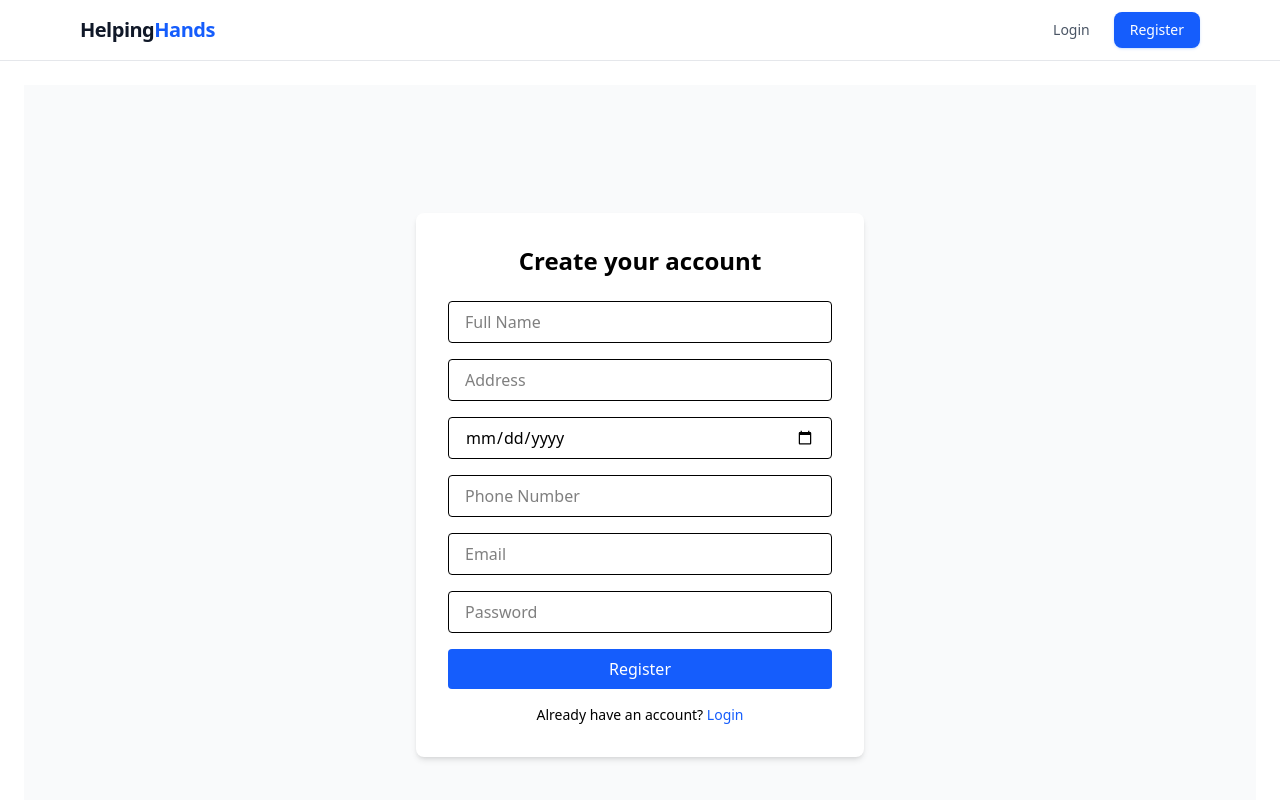
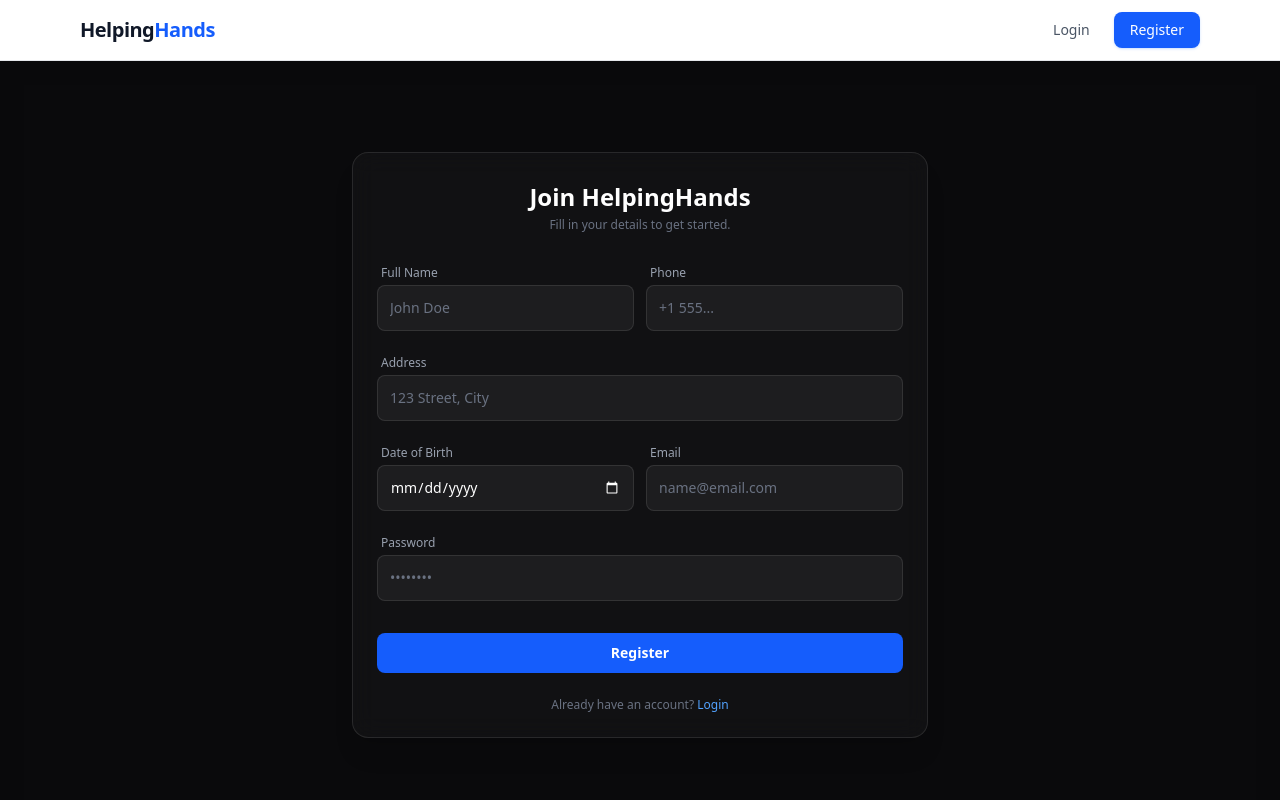
Before and after one commit to Nitesh47kumars/HelpingHands, a React (Vite) app: page /register in a window 1280 px wide. Built offline with nearby package versions, Linux system fonts and the light colour scheme; no server answers.

Commit message:
Enhance UI

```diff
--- a/src/layouts/AppLayout.jsx
+++ b/src/layouts/AppLayout.jsx
@@ -13,12 +13,12 @@ const AppLayout = () => {
   }
 
   return (
-    <div className="flex flex-col h-screen overflow-hidden bg-white dark:bg-zinc-950">
+    <div className="flex flex-col h-screen overflow-hidden bg-zinc-950">
       <Navbar />
 
       <div className="flex flex-1 overflow-hidden">
         {isLoggedIn && (
-          <div className="hidden md:block w-64 shrink-0 border-r border-gray-200 dark:border-zinc-800">
+          <div className="hidden md:block w-64 shrink-0 border-r border-zinc-800">
             <Sidebar />
           </div>
         )}
--- a/src/pages/Login.jsx
+++ b/src/pages/Login.jsx
@@ -24,53 +24,59 @@ const Login = () => {
     }
   };
 
+  const inputStyle = "w-full bg-white/5 border border-white/10 rounded-lg px-3 py-3 text-sm text-white placeholder:text-gray-500 focus:outline-none focus:ring-1 focus:ring-blue-500 transition-all";
+  const labelStyle = "block text-xs font-medium text-gray-400 mb-1 ml-1";
+
   return (
-    <div className="min-h-screen flex items-center justify-center bg-gray-50 px-4">
-      <div className="max-w-md w-full bg-white p-8 rounded-lg shadow-md">
-        <h2 className="text-2xl font-bold mb-6 text-center text-gray-800">
-          Login to your account
-        </h2>
+    <div className="min-h-[90vh] flex items-center justify-center bg-[#0a0a0c] px-4">
+      <div className="max-w-md w-full bg-white/3 backdrop-blur-md p-8 rounded-2xl border border-white/10 shadow-xl">
+        <div className="text-center mb-8">
+          <h2 className="text-2xl font-bold text-white tracking-tight">Welcome Back</h2>
+          <p className="text-gray-500 text-xs mt-1.5">
+            Enter your credentials to access your account.
+          </p>
+        </div>
 
-        <form onSubmit={handleSubmit} className="space-y-4">
+        <form onSubmit={handleSubmit} className="space-y-5">
           <div>
-            <label htmlFor="email" className="block text-sm font-medium text-gray-700">
-              Email
-            </label>
+            <label className={labelStyle}>Email Address</label>
             <input
               type="email"
               name="email"
+              placeholder="name@email.com"
               required
-              placeholder="you@example.com"
-              className="mt-1 block w-full px-4 py-2 border rounded-md text-gray-900 focus:outline-none focus:ring-2 focus:ring-blue-500 focus:border-blue-500"
+              className={inputStyle}
             />
           </div>
 
           <div>
-            <label htmlFor="password" className="block text-sm font-medium text-gray-700">
-              Password
-            </label>
+            <div className="flex justify-between items-center mb-1 mr-1">
+              <label className={labelStyle}>Password</label>
+              <Link to="/forgot-password" size="sm" className="text-[10px] text-blue-400 hover:text-blue-300">
+                Forgot password?
+              </Link>
+            </div>
             <input
               type="password"
               name="password"
+              placeholder="••••••••"
               required
-              placeholder="********"
-              className="mt-1 block w-full px-4 py-2 border rounded-md text-gray-900 focus:outline-none focus:ring-2 focus:ring-blue-500 focus:border-blue-500"
+              className={inputStyle}
             />
           </div>
 
           <button
-            type="submit"
             disabled={loading}
-            className="w-full py-2 px-4 bg-blue-600 text-white rounded-md hover:bg-blue-700 transition disabled:opacity-50"
+            className="w-full py-3 bg-blue-600 hover:bg-blue-500 text-white text-sm font-semibold rounded-lg transition-all active:scale-[0.98] disabled:opacity-50 mt-4 shadow-lg shadow-blue-900/20"
           >
-            {loading ? "Logging in..." : "Login"}
+            {loading ? "Signing in..." : "Login"}
           </button>
         </form>
 
-        <p className="mt-4 text-sm text-gray-600 text-center">
-          Don’t have an account?{" "}
-          <Link to="/register" className="text-blue-600 hover:underline">
-            Register
+        <p className="mt-8 text-center text-xs text-gray-500">
+          Don't have an account?{" "}
+          <Link to="/register" className="text-blue-400 hover:underline font-medium">
+            Create one for free
           </Link>
         </p>
       </div>
--- a/src/pages/Register.jsx
+++ b/src/pages/Register.jsx
@@ -25,37 +25,101 @@ const Register = () => {
       navigate("/dashboard", { replace: true });
     } catch (err) {
       alert(err.message);
+    } finally {
+      setLoading(false);
     }
-
-    setLoading(false);
   };
 
+  const inputStyle =
+    "w-full bg-white/5 border border-white/10 rounded-lg px-3 py-3 text-sm text-white placeholder:text-gray-500 focus:outline-none focus:ring-1 focus:ring-blue-500 transition-all";
+  const labelStyle = "block text-xs font-medium text-gray-400 mb-1 ml-1";
+
   return (
-    <div className="min-h-screen flex items-center justify-center bg-gray-50 px-4">
-      <div className="max-w-md w-full bg-white p-8 rounded-lg shadow-md">
-        <h2 className="text-2xl font-bold mb-6 text-center">
-          Create your account
-        </h2>
+    <div className="min-h-[90vh] flex items-center justify-center bg-[#0a0a0c] px-4">
+      <div className="max-w-xl w-full bg-white/3 backdrop-blur-md p-6 rounded-2xl border border-white/10 shadow-xl">
+        <div className="text-center mb-8 mt-1">
+          <h2 className="text-2xl font-bold text-white">Join HelpingHands</h2>
+          <p className="text-gray-500 text-xs mt-1">
+            Fill in your details to get started.
+          </p>
+        </div>
 
-        <form onSubmit={handleSubmit} className="space-y-4">
-          <input name="fullName" placeholder="Full Name" required className="input" />
-          <input name="address" placeholder="Address" required className="input" />
-          <input type="date" name="dob" required className="input" />
-          <input name="phone" placeholder="Phone Number" required className="input" />
-          <input type="email" name="email" placeholder="Email" required className="input" />
-          <input type="password" name="password" placeholder="Password" required className="input" />
+        <form onSubmit={handleSubmit} className="space-y-6">
+          <div className="grid grid-cols-2 gap-3">
+            <div>
+              <label className={labelStyle}>Full Name</label>
+              <input
+                name="fullName"
+                placeholder="John Doe"
+                required
+                className={inputStyle}
+              />
+            </div>
+            <div>
+              <label className={labelStyle}>Phone</label>
+              <input
+                name="phone"
+                placeholder="+1 555..."
+                required
+                className={inputStyle}
+              />
+            </div>
+          </div>
+
+          <div>
+            <label className={labelStyle}>Address</label>
+            <input
+              name="address"
+              placeholder="123 Street, City"
+              required
+              className={inputStyle}
+            />
+          </div>
+
+          <div className="grid grid-cols-2 gap-3">
+            <div>
+              <label className={labelStyle}>Date of Birth</label>
+              <input
+                type="date"
+                name="dob"
+                required
+                className={`${inputStyle} scheme-dark`}
+              />
+            </div>
+            <div>
+              <label className={labelStyle}>Email</label>
+              <input
+                type="email"
+                name="email"
+                placeholder="name@email.com"
+                required
+                className={inputStyle}
+              />
+            </div>
+          </div>
+
+          <div>
+            <label className={labelStyle}>Password</label>
+            <input
+              type="password"
+              name="password"
+              placeholder="••••••••"
+              required
+              className={inputStyle}
+            />
+          </div>
 
           <button
             disabled={loading}
-            className="w-full py-2 bg-blue-600 text-white rounded disabled:opacity-50"
+            className="w-full py-2.5 bg-blue-600 hover:bg-blue-500 text-white text-sm font-semibold rounded-lg transition-all active:scale-[0.98] disabled:opacity-50 mt-2"
           >
-            {loading ? "Registering..." : "Register"}
+            {loading ? "Creating Account..." : "Register"}
           </button>
         </form>
 
-        <p className="mt-4 text-center text-sm">
+        <p className="mt-6 text-center text-xs text-gray-500">
           Already have an account?{" "}
-          <Link to="/login" className="text-blue-600">
+          <Link to="/login" className="text-blue-400 hover:underline">
             Login
           </Link>
         </p>
```
Also changed, not shown: src/pages/HelpFeed/UserOwnHelpCard.jsx (+8 -8 lines), src/pages/Landing.jsx (+41 -13 lines).
